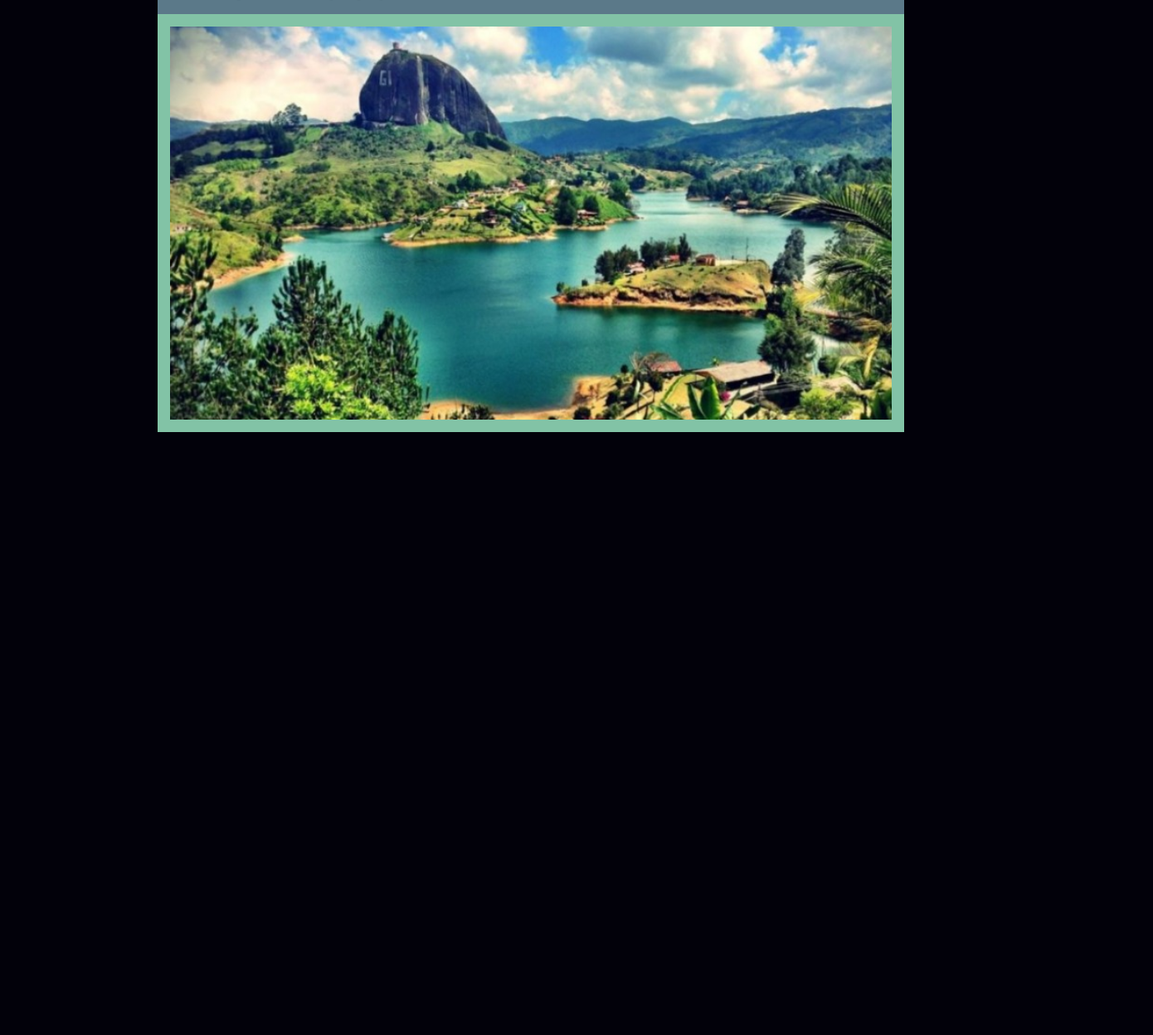
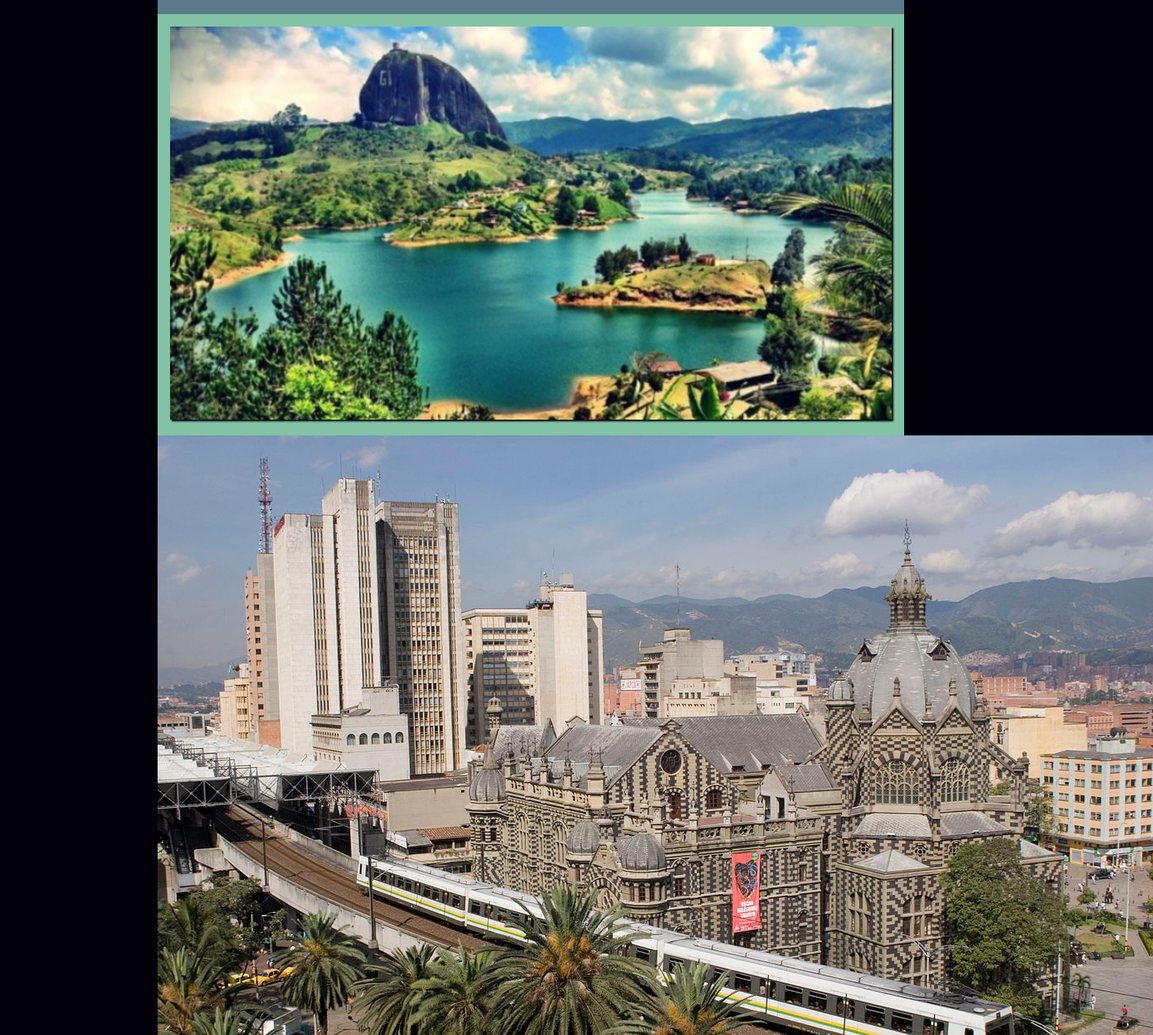
Before and after one commit to gifrancohe/-photography-page, a plain HTML site: page index.html in a window 1280 px wide. Shown: the part 52-1300 px from the top of the page at 83% size, 1390 px wide, since content can reach past the window. Before the commit the page ends 800 px from the top, so only its background shows below. Drawn offline with Linux system fonts and the light colour scheme.

Commit message:
Style to images

```diff
--- a/css/style.css
+++ b/css/style.css
@@ -39,9 +39,26 @@ header section.links {
     background-color: #82c3a6;
 }
 
+.center-image picture {
+    width: 100%;
+    padding: 15px;
+}
+
 .center-image img {
     width: 100%;
-    padding: 15px;
+}
+
+img {
+    box-shadow: 2px 2px 2px #02010a;
+    -webkit-box-shadow: 2px 2px 2px #02010a;
+    -moz-box-shadow: 2px 2px 2px #02010a;
+
+}
+
+@media only screen and (min-width: 320px) {
+    .contenido {
+        width: 100%;
+    }
 }
 
 @media only screen and (min-width: 900px) {
@@ -49,9 +66,3 @@ header section.links {
         width: 900px;
     }
 }
-
-@media only screen and (min-width: 320px) {
-    .contenido {
-        width: 100%;
-    }
-}
--- a/index.html
+++ b/index.html
@@ -21,7 +21,27 @@
             </section>
         </header>
         <section class="center-image">
-            <img src="images/guatape.jpg" alt="Foto de la represa de Guatapé.">
+            <picture>
+                <source media="(min-width: 900px)" srcset="images/guatape.jpg">
+                <source media="(min-width: 320px)" srcset="images/guatape-320.jpeg">
+                <img src="images/guatape.jpg" alt="Foto de la represa de Guatapé.">
+            </picture>
+        </section>
+        <section class="two-images">
+            <div class="img-izq"></div>
+                <picture>
+                    <source media="(min-width: 900px)" srcset="images/medellin-metro.jpg">
+                    <source media="(min-width: 320px)" srcset="images/medellin-metro.jpg">
+                    <img src="images/medellin-metro.jpg" alt="Foto de Medellín y el Metro de la ciudad.">
+                </picture>
+            </div>
+            <div class="img-der">
+                <picture>
+                    <source media="(min-width: 900px)" srcset="images/medellin-noche.jpeg">
+                    <source media="(min-width: 320px)" srcset="images/medellin-noche.jpeg">
+                    <img src="images/medellin-noche.jpeg" alt="Foto de Medellín en la noche">
+                </picture>
+            </div>
         </section>
         <footer></footer>
     </div>
```
Also changed, not shown: images/guatape-320.jpeg (added), images/medellin-metro.jpg (added), images/medellin-noche.jpeg (added).
